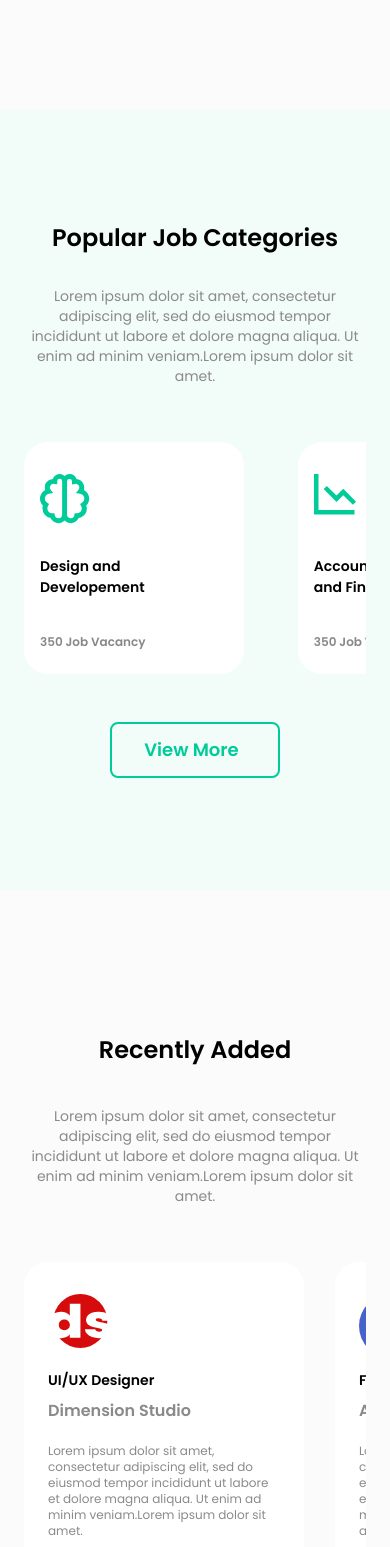
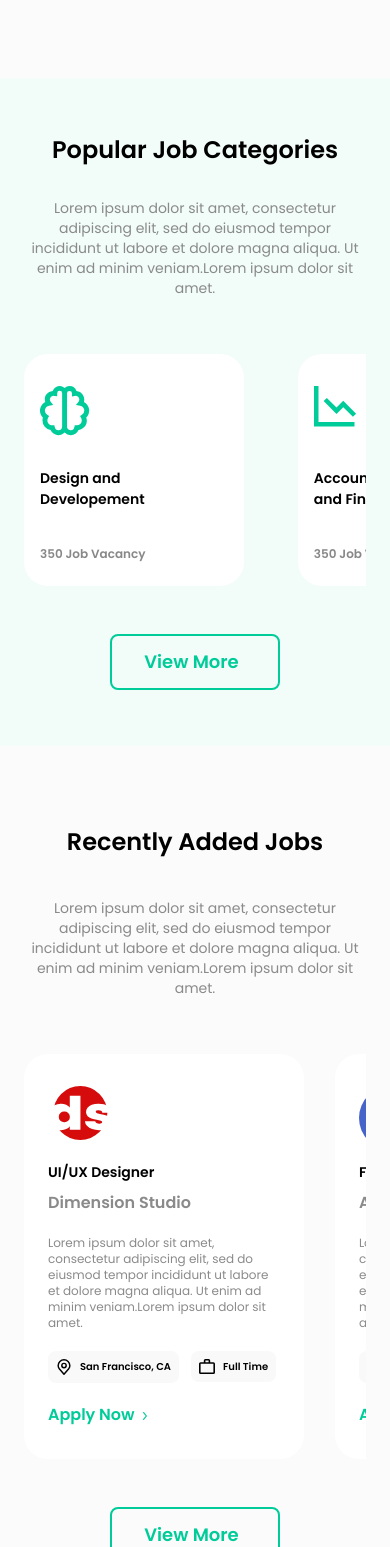
Before and after one commit to MaryJoeKhoury/job-search, a Next.js app: page / in a window 390 px wide. Shown: the part 3301-4848 px from the top of the page. Built offline with nearby package versions, Linux system fonts and the light colour scheme.

Commit message:
change padding between sections

```diff
--- a/pages/index.js
+++ b/pages/index.js
@@ -167,7 +167,7 @@ export default function Home() {
   return (
     <>
       <HeroArea />
-      <section className="bg-[#fbfbfb] pb-28">
+      <section className="bg-[#fbfbfb] pb-20 md:pb-28">
         <AlignContainer>
           <div className="pt-28 md:pt-40">
             <div className="flex flex-col items-center justify-between md:flex-row">
@@ -245,7 +245,7 @@ export default function Home() {
         </AlignContainer>
       </section>
 
-      <section className="bg-[#00CC99] bg-opacity-5 py-28">
+      <section className="bg-[#00CC99] bg-opacity-5 py-14 md:py-28">
         <AlignContainer>
           <SectionTitle
             title="Popular Job Categories"
@@ -332,9 +332,9 @@ export default function Home() {
         </AlignContainer>
       </section>
 
-      <section className="text bg-[#FBFBFB] pb-16 pt-36">
+      <section className="text bg-[#FBFBFB] pb-16 pt-20 md:pt-36">
         <AlignContainer>
-          <SectionTitle title="Recently Added" aligntext="text-center" />
+          <SectionTitle title="Recently Added Jobs" aligntext="text-center" />
           <SectionSubtitle
             subtitle="Lorem ipsum dolor sit amet, consectetur adipiscing elit, sed do eiusmod
                           tempor incididunt ut labore et dolore magna aliqua. Ut enim ad minim
```
